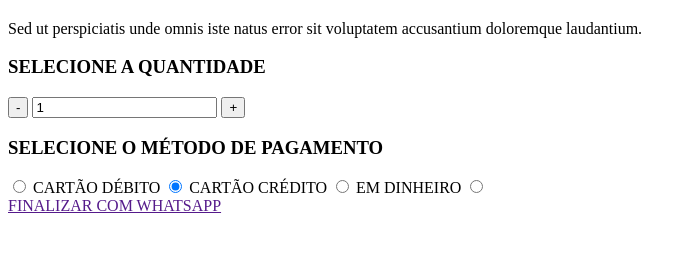
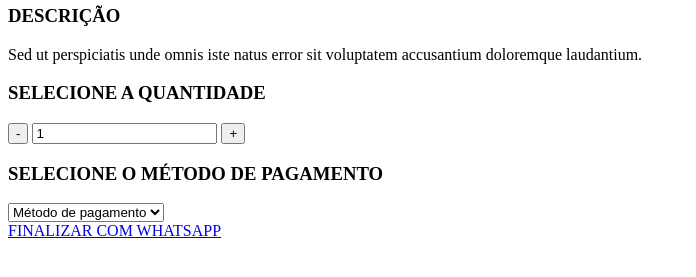
Before and after one commit to docemania/docemania.github.io, a plain HTML site: page loja/shop-item.html in a window 1280 px wide. Shown: the part 273-550 px from the top of the page, without its empty margins (0-696 px from the left). Drawn offline with Linux system fonts and the light colour scheme; files whose address does not match are found by name.

Commit message:
Update shop-item.html

```diff
--- a/loja/shop-item.html
+++ b/loja/shop-item.html
@@ -1,3 +1,15 @@
+
+<!DOCTYPE html>
+<html>
+<head>
+  <title></title>
+</head>
+<body>
+
+</body>
+</html>
+
+
 <div class="pages">
   <div data-page="shopitem" class="page no-toolbar no-navbar">
     <div class="page-content">
@@ -29,29 +41,32 @@
          <h3>SELECIONE A QUANTIDADE</h3>
             <div class="item_qnty_shopitem">
                 <form id="myform" method="POST" action="#">
-                    <input type="button" value="-" class="qntyminusshop" field="quantity" />
-                    <input type="text" name="quantity" value="1" class="qntyshop" />
-                    <input type="button" value="+" class="qntyplusshop" field="quantity" />
+                    <input type="button"  onclick="Subtrair()"  value="-" class="qntyminusshop" field="quantity" />
+                    <input type="text" id ="quantity" name="quantity" value="1" class="qntyshop" />
+                    <input type="button" onclick="Somar()" value="+" class="qntyplusshop" field="quantity" />
                 </form>
             </div>
+
+
                <!--<div class="carttotal_full">
                           <div class="carttotal_row_full">
                           <div class="carttotal_left">TOTAL DO PEDIDO</div>  <div class="carttotal_right">$ 1,320.00</div>
                           </div>
                       </div>   -->
           <h3>SELECIONE O MÉTODO DE PAGAMENTO</h3>
-                <div class="size_selectors">
-                    <input id="size_s" type="radio" name="size" value="s">
-                    <label for="size_s">CARTÃO DÉBITO</label>
-                    <input id="size_m" type="radio" name="size" value="m" checked="checked">
-                    <label for="size_m">CARTÃO CRÉDITO</label>
-                    <input id="size_l" type="radio" name="size" value="l">
-                    <label for="size_l">EM DINHEIRO</label>
-                    <input id="size_xl" type="radio" name="size" value="xl">
-                </div>
+          <div class="selector_overlay">
+            <select id="select_pag" name="selectoptions" class="required">
+              <option value="" disabled selected>Método de pagamento</option>
+              <option onclick="getMetodoPagamento()" value="1">Dinheiro</option>
+              <option onclick="getMetodoPagamento()" value="2">Cartão de Débito</option>
+              <option onclick="getMetodoPagamento()" value="3">Cartão de Crédito</option>
+            </select>
+          </div>
 
 
-          <a href="" class="button_full btyellow">FINALIZAR COM WHATSAPP</a>
+          <a href="javascript:void(0)" onclick="linkWhats()" class="button_full btyellow">FINALIZAR COM WHATSAPP</a>
+
+
 
           </div>
 
@@ -66,5 +81,6 @@
 
 
     </div>
+
   </div>
 </div>
```
